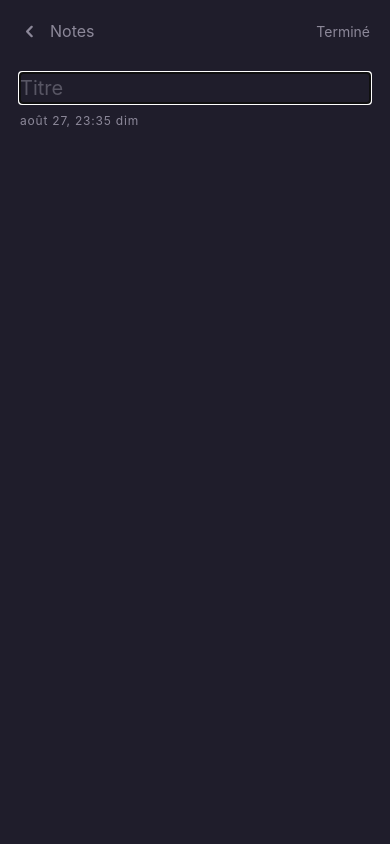
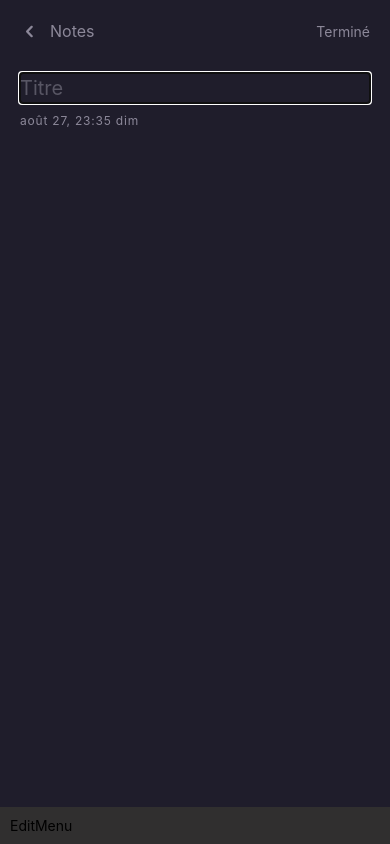
Before and after one commit to Loris-Beranger/Notes-app, a React Native app: screen /NoteEdit in a window 390 px wide. Built offline with nearby package versions, Linux system fonts and the light colour scheme.

Commit message:
menu edit

```diff
--- /dev/null
+++ b/components/EditMenu/index.js
@@ -0,0 +1,23 @@
+import { StyleSheet, Text, View } from 'react-native'
+import React from 'react'
+import { colors } from '../../constants/constants'
+
+const EditMenu = () => {
+  return (
+    <View style={styles.editMenuContainer}>
+      <Text>EditMenu</Text>
+    </View>
+  )
+}
+
+export default EditMenu
+
+const styles = StyleSheet.create({
+  editMenuContainer: {
+    backgroundColor: colors.backgroundContainerSecondary,
+    position: 'absolute',
+    bottom: 0,
+    width: '100%',
+    padding: 10
+  }
+})
--- a/constants/constants.js
+++ b/constants/constants.js
@@ -4,6 +4,7 @@ export const colors = {
   contentGrey: '#585664',
   backgroundPlatform: '#1f1d2b',
   backgroundContainer: '#272533',
+  backgroundContainerSecondary: '#302F2F',
   backgroundModalContainer: '#4C4B51',
   backgroundContainerHover: '#393848',
   secondaryYellow: '#f2b952',
--- a/screens/NoteEditScreen.js
+++ b/screens/NoteEditScreen.js
@@ -15,6 +15,7 @@ import { fr } from 'date-fns/locale'
 import { getNoteById } from '../storageFunctions/storage'
 import { useRoute } from '@react-navigation/native'
 import { extractAndTruncateFirstWord } from '../utils'
+import EditMenu from '../components/EditMenu'
 
 const NoteEditScreen = ({ navigation }) => {
   const [inputContentValue, setInputContentValue] = useState('')
@@ -94,6 +95,7 @@ const NoteEditScreen = ({ navigation }) => {
 
   return (
     <SafeAreaView style={styles.NoteEditContainer}>
+      <View style={styles.NoteEditContentContainer}>
         <View style={styles.headerContainer}>
           <TouchableOpacity
             style={styles.buttonBack}
@@ -131,6 +133,8 @@ const NoteEditScreen = ({ navigation }) => {
           value={inputContentValue}
           multiline
         />
+      </View>
+      <EditMenu />
     </SafeAreaView>
   )
 }
@@ -140,6 +144,9 @@ export default NoteEditScreen
 const styles = StyleSheet.create({
   NoteEditContainer: {
     backgroundColor: colors.backgroundPlatform,
+    flex: 1
+  },
+  NoteEditContentContainer: {
     flex: 1,
     padding: 20,
     paddingBottom: 0
```
Lines whose indentation alone changed are shown as unchanged.
